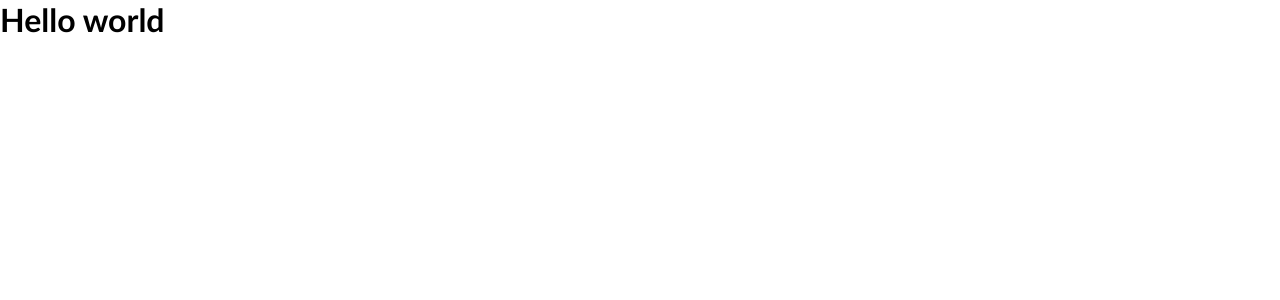
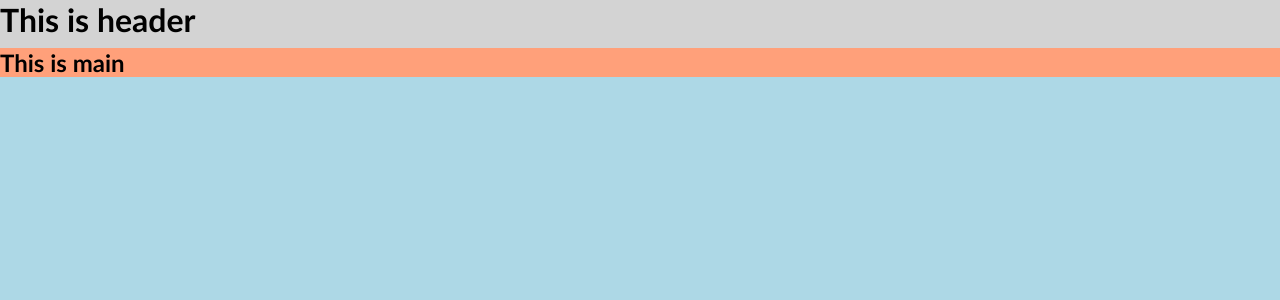
Before and after one commit to madrakas/bit_08_simple-react-page-design, a React (Create React App) app: page / in a window 1280 px wide. Shown: the top 300 px of the page. Built offline with nearby package versions, Linux system fonts and the light colour scheme.

Commit message:
Main containers

```diff
--- a/src/App.css
+++ b/src/App.css
@@ -1,11 +1,7 @@
-body, body * {
-  margin: 0;
-  padding: 0;
-  vertical-align: top;
-  box-sizing: border-box;
+.appContainer{
+    display: flex;
+    flex-direction: column;
+    width: 100%;
+    height: 100vh;
+    background-color: lightblue;
 }
-
-body {
-  margin: 0;
-  font-family: 'Gill Sans', 'Gill Sans MT', Calibri, 'Trebuchet MS', sans-serif;
-}
--- a/src/App.js
+++ /dev/null
@@ -1,11 +0,0 @@
-import './App.css';
-
-function App() {
-  return (
-    <div className="mainContainer">
-      <h1>Hello world</h1>
-    </div>
-  );
-}
-
-export default App;
--- /dev/null
+++ b/src/App.jsx
@@ -0,0 +1,19 @@
+import './App.css';
+import { Header } from './components/header/Header';
+import { Main } from './components/main/Main';
+
+function App() {
+  return (
+    <>
+      <div>
+        <div className='appContainer'>
+
+          <Header />
+          <Main />
+        </div>
+      </div>
+    </>
+  );
+}
+
+export default App;
--- /dev/null
+++ b/src/components/header/Header.jsx
@@ -0,0 +1,9 @@
+import style from './Header.module.css';
+
+export function Header(){
+    return(
+        <div className={style.header}>
+            <h1>This is header</h1>
+        </div>
+    )
+}
--- /dev/null
+++ b/src/components/header/Header.module.css
@@ -0,0 +1,6 @@
+.header{
+    display: flex;
+    width: 100%;
+    height: 3em;
+    background-color: lightgray;
+}
--- /dev/null
+++ b/src/components/main/Main.jsx
@@ -0,0 +1,10 @@
+import style from './Main.module.css';
+
+export function Main(){
+    return(
+        <div className={style.main}>
+            <h2>This is main</h2>
+        </div>
+
+    )
+}
--- /dev/null
+++ b/src/components/main/Main.module.css
@@ -0,0 +1,5 @@
+.main{
+    display: flex;
+    width: 100%;
+    background-color: lightsalmon;
+}
--- a/src/index.css
+++ b/src/index.css
@@ -1,13 +1,11 @@
+body, body * {
+  margin: 0;
+  padding: 0;
+  vertical-align: top;
+  box-sizing: border-box;
+}
+
 body {
   margin: 0;
-  font-family: -apple-system, BlinkMacSystemFont, 'Segoe UI', 'Roboto', 'Oxygen',
-    'Ubuntu', 'Cantarell', 'Fira Sans', 'Droid Sans', 'Helvetica Neue',
-    sans-serif;
-  -webkit-font-smoothing: antialiased;
-  -moz-osx-font-smoothing: grayscale;
+  font-family: 'Gill Sans', 'Gill Sans MT', Calibri, 'Trebuchet MS', sans-serif;
 }
-
-code {
-  font-family: source-code-pro, Menlo, Monaco, Consolas, 'Courier New',
-    monospace;
-}
```
